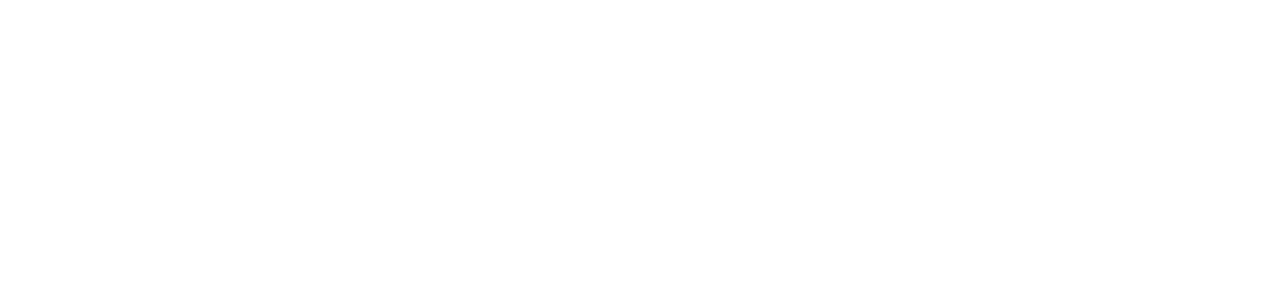
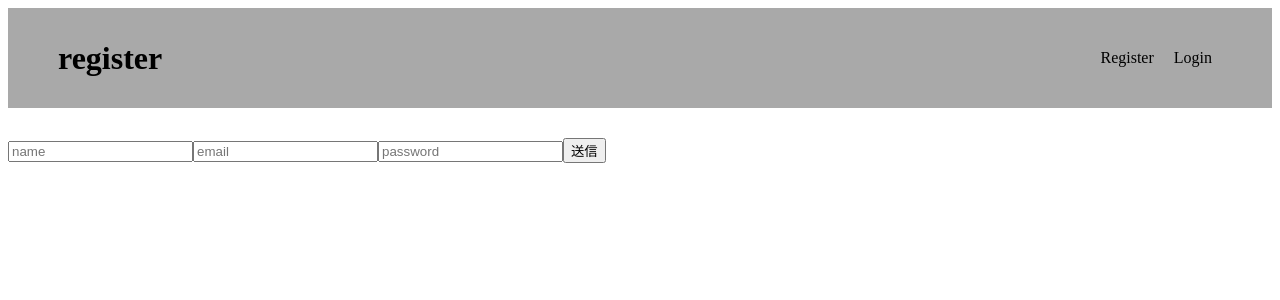
Before and after one commit to keisukefukuchi/atte_frontend, a Nuxt app: page /register in a window 1280 px wide. Before the commit this address had no page. Shown: the top 300 px of the page. Built offline with nearby package versions, Linux system fonts and the light colour scheme; no server answers.

Commit message:
Add: Token authentication (JWT)

```diff
--- /dev/null
+++ b/components/CommonHeader.vue
@@ -0,0 +1,57 @@
+<template>
+  <header>
+    <h1 class="title">{{ $route.name }}</h1>
+    <nav class="nav">
+      <ul class="menu-group">
+        <li class="menu-item" v-if="!$auth.loggedIn">
+          <NuxtLink to="/register">Register</NuxtLink>
+        </li>
+        <li class="menu-item" v-if="!$auth.loggedIn">
+          <NuxtLink to="/login">Login</NuxtLink>
+        </li>
+        <li class="menu-item" v-else>
+          <a @click="logout">Logout</a>
+        </li>
+      </ul>
+    </nav>
+  </header>
+</template>
+
+<script>
+export default {
+  methods: {
+    async logout() {
+      try {
+        await this.$auth.logout();
+        this.$router.push("/login");
+      } catch (error) {
+        console.log(error);
+      }
+    },
+  },
+};
+</script>
+
+<style scoped>
+header {
+  display: flex;
+  height: 100px;
+  padding: 0 50px;
+  margin-bottom: 30px;
+  background-color: darkgrey;
+  align-items: center;
+}
+.title {
+  margin-right: auto;
+}
+.menu-item {
+  list-style: none;
+  display: inline-block;
+  padding: 10px;
+}
+.menu-item a {
+  color: black;
+  text-decoration: none;
+  cursor: pointer;
+}
+</style>
--- /dev/null
+++ b/layouts/default.vue
@@ -0,0 +1,6 @@
+<template>
+  <div>
+    <CommonHeader />
+    <Nuxt />
+  </div>
+</template>
--- a/nuxt.config.js
+++ b/nuxt.config.js
@@ -41,6 +41,7 @@ export default {
   modules: [
     // https://go.nuxtjs.dev/axios
     '@nuxtjs/axios',
+    '@nuxtjs/auth-next'
   ],
 
   // Axios module configuration: https://go.nuxtjs.dev/config-axios
@@ -48,5 +49,20 @@ export default {
 
   // Build Configuration: https://go.nuxtjs.dev/config-build
   build: {
-  }
+  },
+
+  auth: {
+    strategies: {
+      'laravelJWT': {
+        provider: 'laravel/jwt',
+        url: 'http://localhost:8000',
+        token: {
+          maxAge: 60 * 60
+        },
+        refreshToken: {
+          maxAge: 20160 * 60
+        }
+      },
+    },
+  },
 }
--- a/package.json
+++ b/package.json
@@ -9,6 +9,7 @@
     "generate": "nuxt generate"
   },
   "dependencies": {
+    "@nuxtjs/auth-next": "^5.0.0-1648802546.c9880dc",
     "@nuxtjs/axios": "^5.13.6",
     "core-js": "^3.15.1",
     "nuxt": "^2.15.7"
--- a/pages/index.vue
+++ b/pages/index.vue
@@ -1,7 +1,5 @@
 <template>
-  <Tutorial/>
+  <div class="container">
+    <p v-if="$auth.loggedIn">Name：{{ $auth.user.name }}</p>
+  </div>
 </template>
-
-<script>
-export default {}
-</script>
--- /dev/null
+++ b/pages/login.vue
@@ -0,0 +1,33 @@
+<template>
+  <form @submit.prevent="login">
+    <input type="email" v-model="email" placeholder="email" required />
+    <input type="password" v-model="password" placeholder="password" required />
+    <button type="submit">送信</button>
+  </form>
+</template>
+
+<script>
+export default {
+  data() {
+    return {
+      email: null,
+      password: null,
+    };
+  },
+  methods: {
+    async login() {
+      try {
+        await this.$auth.loginWith("laravelJWT", {
+          data: {
+            email: this.email,
+            password: this.password,
+          },
+        });
+        this.$router.push("/");
+      } catch {
+        alert("メールアドレスまたはパスワードが間違っております");
+      }
+    },
+  },
+};
+</script>
--- /dev/null
+++ b/pages/register.vue
@@ -0,0 +1,35 @@
+<template>
+  <form @submit.prevent="register">
+    <input type="text" v-model="name" placeholder="name" required />
+    <input type="email" v-model="email" placeholder="email" required />
+    <input type="password" v-model="password" placeholder="password" required />
+    <button type="submit">送信</button>
+  </form>
+</template>
+
+<script>
+export default {
+  auth: false,
+  data() {
+    return {
+      name: null,
+      email: null,
+      password: null,
+    };
+  },
+  methods: {
+    async register() {
+      try {
+        await this.$axios.post("http://localhost:8000/api/auth/register", {
+          name: this.name,
+          email: this.email,
+          password: this.password,
+        });
+        this.$router.push("/login");
+      } catch {
+        alert("メールアドレスがすでに登録されています");
+      }
+    },
+  },
+};
+</script>
```
Also changed, not shown: 1 other file (tests, documents, lock files or other folders).
